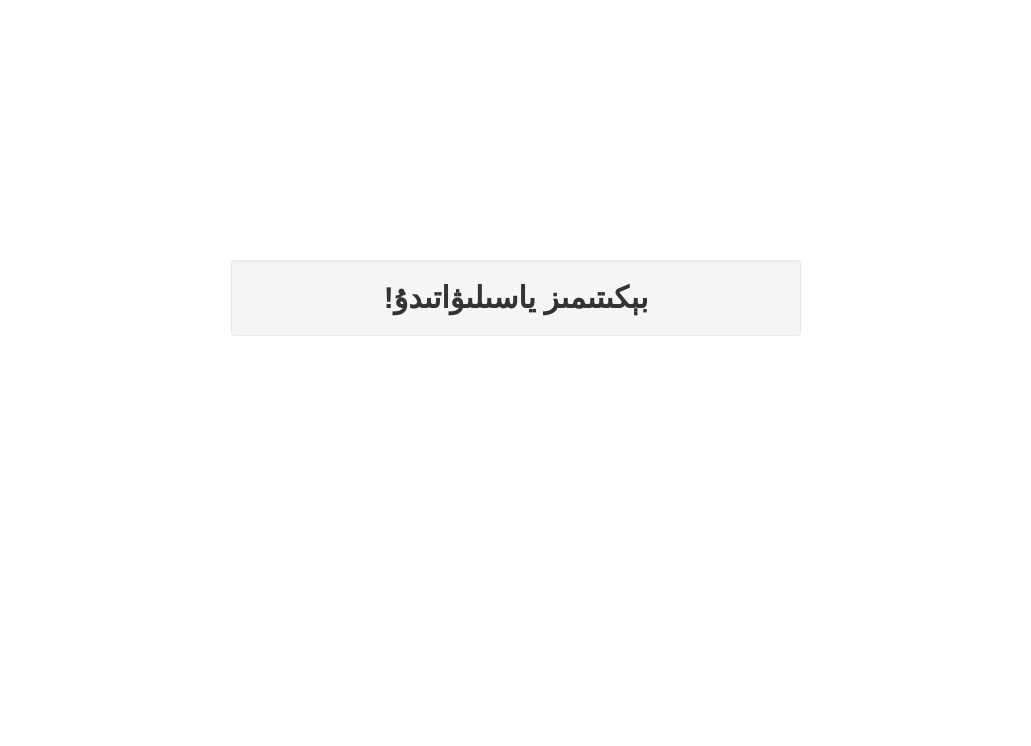
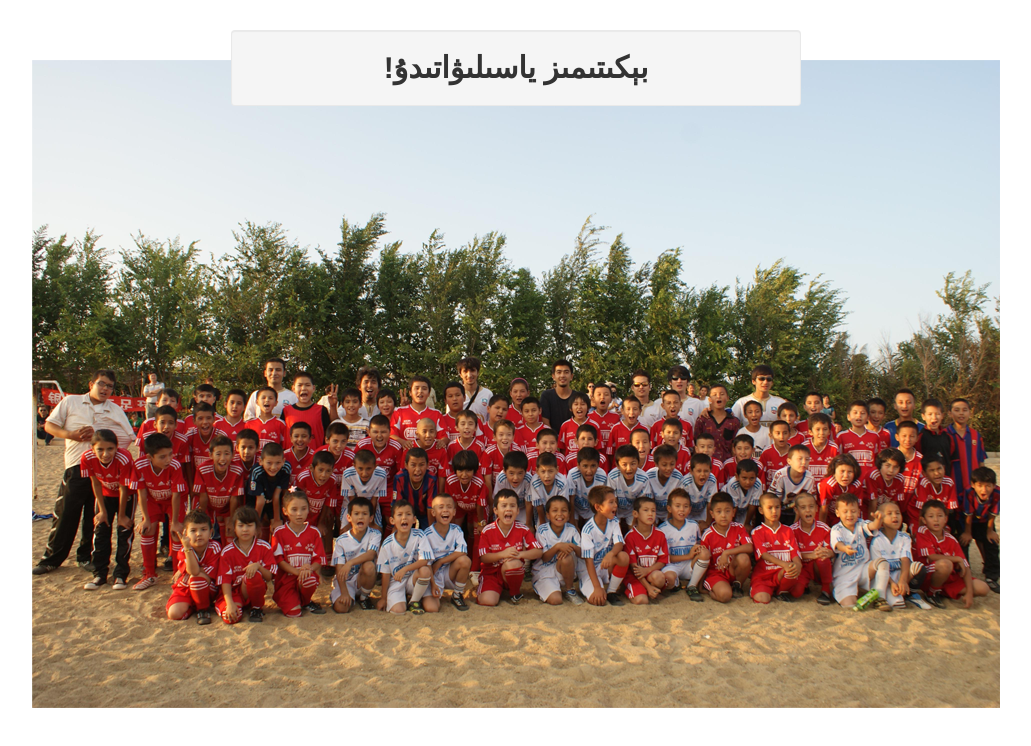
Before and after one commit to burkut/burkut.github.com, a plain HTML site: page index.html in a window 1280 px wide. Shown: the whole page, without its empty margins (124-1155 px from the left). Drawn offline with Linux system fonts and the light colour scheme; a web font is replaced by a local one.

Commit message:
fixes background

```diff
--- a/index.html
+++ b/index.html
@@ -19,8 +19,9 @@
 
 		<style type="text/css">
 		body {
-		        padding-top: 260px;
+		        padding-top: 30px;
 		        padding-bottom: 10px;
+				background:#ffffff url(static/img/bg.png) no-repeat fixed top;
 		}
 		</style>
 
```
Also changed, not shown: static/img/bg.png (added).
